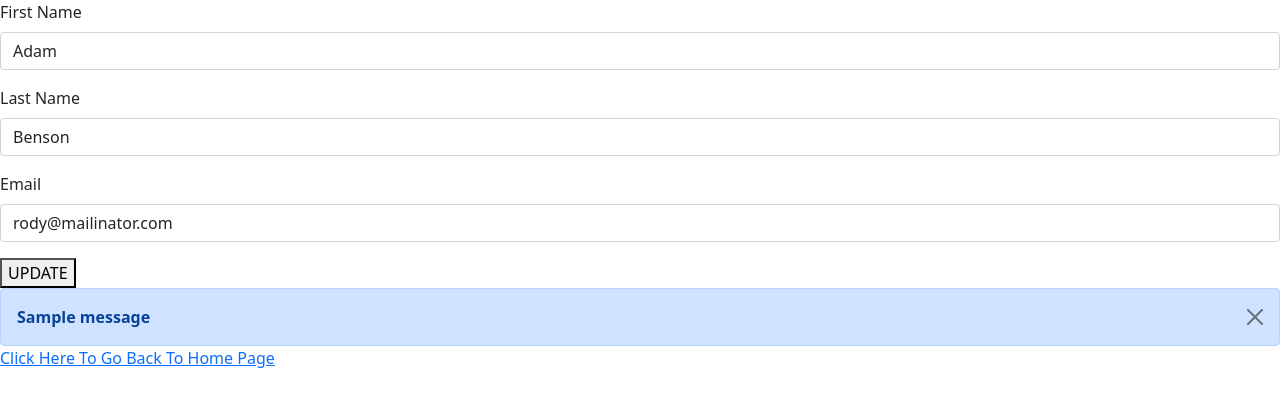
After one commit to bhavingopani/Simple-CRUD-L1-P1_Django, a Django app: page /editUser/5 in a window 1280 px wide. The commit adds this page. Shown: the top 407 px of the page. Run offline with Django 3.2, Linux system fonts and the light colour scheme; data comes from the database, SQL or seed files in the repository; both versions use the stored data as it was after the commit; tables that the repository leaves empty hold one stand-in row (values such as "Sample post"); one stand-in notice (Sample message) is shown.

Commit message:
Simple Crud level1 Project1 Did all the things except email sending and verification
Finished all the validation , the update thing took much time as was looking for multiple ways to update in the database. did all the validation, editing and updating in database is also happening, with messages displaying on the forms when submitted and updated.

```diff
--- a/simpleCrudAppL1P1/simpleCrudApp/urls.py
+++ b/simpleCrudAppL1P1/simpleCrudApp/urls.py
@@ -2,13 +2,13 @@ from django.contrib import admin
 from django.urls import path
 from simpleCrudApp import views
 
-urlpatterns = [
+
+urlpatterns = [  #this will send the respective request or matching request to views.py file
     # path('', views.)
-    path('', views.index, name="home"),
-    path('loginUser', views.loginUser, name="loginUser"),
-    path('createUser', views.createUser, name="createUser"),
-
-]
-
-# START WITH WHY createUser is not working first... Then go ahead with all ,., like creating superuser and user Django Admin , models and all.
-# ALSO FIRST CHANGE THE BRANCH AND COPY ALL FROM MASTER TO MAIN... AND DELETE THE MASTER BRANCH.
+    path('', views.index, name="home"),  # ''  here we dont need / as its unnecessary -- as its by default there that is why we dont have / in before any route  So '' this means "http://127.0.0.1:8000/" so no slash of / is required.
+    path('loginUser/', views.loginUser, name="loginUser"),   #The first argument to both methods is a route (pattern) that will be matched.
+    path('createUser/', views.createUser, name="createUser"),
+    # path('editUser/', views.editUser, name="editUser"), #/id can be used here too. will do that later
+    path('editUser/<user_id>',views.editUser, name="editUser"),
+    path('updateUser/<user_id>',views.updateUser,name="updateUser"),
+    path('deleteUser/<user_id>', views.deleteUser,name="deleteUser"), ]
--- a/simpleCrudAppL1P1/simpleCrudApp/views.py
+++ b/simpleCrudAppL1P1/simpleCrudApp/views.py
@@ -1,52 +1,166 @@
+# from ast import Break
+# import email
+# from multiprocessing import context
+from ast import Not
+from collections import UserList
+from distutils.log import error
+from black import err
 from django.contrib import messages
 from django.shortcuts import redirect, render
 from simpleCrudApp.models import CreateUser
 from django.contrib.auth import login, logout, authenticate
+from cryptography.fernet import Fernet   #for encrypting password
+from django.core.paginator import Paginator
+from simpleCrudAppL1P1.forms import editforms
 
 # Create your views here.
 def index(request):
-    users = CreateUser.objects.all()  #you can directly check this in shell -- what it prints -- with python3 manage.py shell
+    # users = CreateUser.objects.all()  #you can directly check this in shell -- what it prints -- with python3 manage.py shell
     # print("email", data)
     # GET THE DATA FROM THE DB And LIST IT.
     # WORK in SPLIT WINDOW
     # print(data)
-
-    return render(request, 'home.html',{'users':users}) #the home page will list all the details of the user
+    # list_of_teams = Team.objects.filter(team_level__exact="U09")
+    # exit()
+    user_list = CreateUser.objects.all()
+    # print(data)
+    # print("email", data)
+    # context = {} #as you can pass hear -- context can be used to send data.. and context can be passed in the below render
+    # data = {'users' : user_list}
+    # breakpoint()
+    # return context
+    # print (context)
+    # exit()
+    #SET UP PAGINATION
+    p = Paginator(CreateUser.objects.all(), 10)   #takes 2 arguments.. 1. what do we want to paginate for ex. model or the info from database? and 2. How many records per page we want?
+    #now we have keep track of the pages. so that each time we click on the next or previous button . we have to track if there are any data or not.
+    #for that we use all the methods of paginator function of django
+    page = request.GET.get('page') #for getting the page when the requesting that page
+    users = p.get_page(page) #the page here is the request metioned above
+    #now we have to pass this users varibale same like user_list- we  can do that additionally below
+    #NEXT TIME USE OTHER METHODS FOR PAGINATION.
+    return render(request, 'authenticate/home.html',
+        {'user_list':user_list, 'users':users}) #the home page will list all the details of the user
+        #now we dont need the user_list as we are using paginator so changed the way. can pass data via users variable and the same is that of user_list .. so can delete that or can chagne the name of users to user_lsit
 
 
 def loginUser(request):
     if request.method == "POST":
-        email = request.POST.get('email')
-        password = request.POST.get('password')
-        user = authenticate(email=email, password=password)
+        email = request.POST['email']
+        password = request.POST['password']
+        user = authenticate(request, email=email, password=password)
         if user is not None:
             login(request, user)
-            return redirect("/") #redirecting to home page if the user is correct
+        # Redirect to a success page.
+            return redirect('home')
         else:
-            return render(request, 'loginUser.html')
-    return render(request, 'loginUser.html')
+        # Return an 'invalid login' error message.
+            messages.success(request, ("There was an error logging in.. please try again"))
+            return redirect('loginUser')
+    else:
+        return render(request, 'authenticate/loginUser.html') #as we dont have any context values or to pass any variaables that you want to pass ahead
 
 
-def createUser(request):
+    #     email = request.POST.get('email')
+    #     password = request.POST.get('password')
+    #     user = authenticate(email=email, password=password)
+    #     if user is not None:
+    #         login(request, user)
+    #         return redirect("authenticate/") #redirecting to home page if the user is correct
+    #     else:
+    #         return render(request, 'authenticate/loginUser.html')
+    # return render(request, 'authenticate/loginUser.html')
+# START WITH THE LOGOUT BUTTON NOT WORKING --- IT DOES NOT REDIRECT YOU TO OTHER
+
+def createUser(request):   #next time check django form creation API.
     if request.method == "POST":
         first_name = request.POST.get('first_name')
         last_name = request.POST.get('last_name')
         email = request.POST.get('email')
         password=request.POST.get('password')
         confirm_password= request.POST.get('confirm_password')
-        if password == confirm_password:
-            password = request.POST.get('password')
-            createuser = CreateUser(first_name=first_name, last_name = last_name, email=email, password=password)
-            messages.success(request, 'Your profile has been created successfully!')
-            createuser.save()
+
+        #managing validation here in server or View.py ..
+        #Another way to manage validation is in template or html
+        error_message = None
+
+        if(not first_name):
+            error_message = "First Name is required!!"
+        if(not email):
+            error_message="Email is required!!"
+        if(not password):
+            error_message="Password is required!!"
+        if(not confirm_password):
+            error_message="confirm password is required!!"
+
+        if not error_message:
+            if password == confirm_password:
+                key = Fernet.generate_key()
+                fernet = Fernet(key)
+                password = request.POST.get('password')
+                password = fernet.encrypt(password.encode()) #encyption and encoding of password
+                #decryption of password MUST NOT BE USED - its better to use forget password method instead of decypting the password and tell the user that this is your password.
+                createuser = CreateUser(first_name=first_name, last_name = last_name, email=email, password=password)
+                messages.success(request, 'Your profile has been created successfully!')
+                createuser.save()
+            else:
+                messages.error(request, 'Password and Confirm password must be same')
         else:
-            messages.error(request, 'Password and Confirm password must be same')
-    return render(request, "createUser.html")
+            return render(request,'authenticate/createUser.html',{'error': error_message})
+
+    return render(request, "authenticate/createUser.html")
+
+def editUser(request, user_id ): #we are passing user id that we have passed and mentioned in the urls.py
+    #user_list = CreateUser.objects.all() this will grab all from the database but what we want is WE just want respective id and respective record
+    #if clicked on edit button
+    #here we want primary key or id in the database of the respective record or user that is to be edited
+    # user = CreateUser.objects.get(pk=user_id) #pk is the primary key.. and that of user_id - that is coming from the url
+                #this basically means.. whatever id you pass in the url .. that will be primary key of that userlist record
+    #passing it to the page
+    current_user = CreateUser.objects.get(pk=user_id)
+
+    return render(request, "authenticate/editUser.html",{'current_user':current_user})
+
+def updateUser(request, user_id):
+
+        update_user = CreateUser.objects.get(pk=user_id) #finding the particular database id here.
+        form = editforms(request.POST, instance=update_user) #takes two parameter
+        if form.is_valid():
+            form.save()
+            messages.success(request, "User updated successfully")
+            return render(request, "authenticate/editUser.html",{'current_user':update_user})
+
+
+
+        # if request.method == "POST":
+
+        #     {{current_user}}
+        #     # current_user.first_name = first_name
+        #     # form =
+        #     # user_id = request.POST.get('id')
+        #     first_name = request.POST.get('first_name')
+        #     last_name = request.POST.get('last_name')
+        #     email = request.POST.get('email')
+
+
+
+        #     current_user = CreateUser(user_id=user_id,first_name=first_name, last_name = last_name, email=email)
+        #     current_user.save()
+
+
+        # return redirect("http://127.0.0.1:8000/")
+            # return render(request, "authenticate/home.html" )
+
+def deleteUser(request, user_id):
+    current_user = CreateUser.objects.get(pk=user_id)   #decidig which one we are going to delete.
+    current_user.delete()
+    return redirect('home')
+
 
 
 def logoutUser(request):
     logout(request)
-    return redirect("/loginUser.html")  #here we are redirecting user to home page or index.html when they logout
+    return redirect("/loginUser")  #here we are redirecting user to home page or index.html when they logout
 
 
 # def logoutUser(request):
--- a/simpleCrudAppL1P1/simpleCrudAppL1P1/urls.py
+++ b/simpleCrudAppL1P1/simpleCrudAppL1P1/urls.py
@@ -20,4 +20,6 @@ from django.urls import path, include
 urlpatterns = [
     path('admin/', admin.site.urls),
     path('', include('simpleCrudApp.urls')),
+    # commented as there were errors.. use this process later on.# path('simpleCrudApp/', include('django.contrib.auth.urls')), #referencing - this will allow us to use bunch of urls that comes with  applications that come with authentication.
 ]
+# FOLLOW THE VIDEO AND CREATE AUTH as per his
--- /dev/null
+++ b/simpleCrudAppL1P1/templates/authenticate/editUser.html
@@ -0,0 +1,87 @@
+
+
+<!DOCTYPE html>
+<html>
+    <head>
+        <meta charset="utf-8">
+        <title>Edit User Details</title>
+        <meta name="viewport" content="width=device-width, initial-scale=1">
+        <!-- Bootstrap CSS -->
+        <link href="https://cdn.jsdelivr.net/npm/bootstrap@5.1.3/dist/css/bootstrap.min.css" rel="stylesheet" integrity="sha384-1BmE4kWBq78iYhFldvKuhfTAU6auU8tT94WrHftjDbrCEXSU1oBoqyl2QvZ6jIW3" crossorigin="anonymous">
+    </head>
+    <body>
+        {% comment %} {{print(reqest.POST.get)}} {% endcomment %}
+        <form method="POST" action = "/updateUser/{{current_user.id}}" >
+            {% csrf_token %}
+            {% comment %} {{user.id}} {% endcomment %}
+            {% comment %} {%for user in current_users%} {% endcomment %}
+                {% comment %} {{user}} {% endcomment %}
+
+            {% comment %} whenever you display id from the existing database- which can not be changed... in that case you can make it Readonly by mentioning readonly {% endcomment %}
+            <div class="mb-3">
+                <label for="formGroupExampleInput" class="form-label">First Name</label>
+                <input type="text" class="form-control" name="first_name" value="{{current_user.first_name}}">
+            </div>
+            <div class="mb-3">
+                <label for="last_name" class="form-label">Last Name</label>
+                <input type="text" class="form-control"  name="last_name" value="{{current_user.last_name}}" >
+            </div>
+            <div class="mb-3">
+                <label for="email" class="form-label">Email</label>
+                <input type="email" class="form-control" name="email" value="{{current_user.email}}">
+            </div>
+
+            {% comment %} <div class="mb-3">
+                <label for="password" class="form-label">Password</label>
+                <input type="password" class="form-control" id="password" name="password" placeholder="Enter New Password If you want to change">
+            </div> {% endcomment %}
+
+            {% comment %} MAKE SURE The password and confirm password should be same otherwise the form will not be submitted {% endcomment %}
+            {% comment %} <div class="mb-3">
+                <label for="cofirm_password" class="form-label">Confirm Password</label>
+                <input type="password" class="form-control" id="confirm_password_test" name="confirm_password" placeholder="Enter New Password again to confirm">
+            </div> {% endcomment %}
+            {% comment %} {%endfor%} {% endcomment %}
+
+            {% comment %} <div class="mb-3"> {% endcomment %}
+
+
+
+            {% comment %} <a href="{% url 'updateUser' user.id %}" class="btn btn-outline-secondary btn-sm"> UPDATE </a> {% endcomment %}
+            <button>   UPDATE </button>
+            {% comment %} <button class="w-100 btn btn-lg btn-primary" type="submit">Edit User</button>      {% endcomment %}
+                {% comment %} when summitted the data will be edited and the edit should happen
+                Once successful the data will be edited and submitted in database
+                and Reditect to home page  {% endcomment %}
+
+            {% comment %} </div> {% endcomment %}
+            {% comment %} enter name attribute to all  {% endcomment %}
+            {% if messages %}
+            {% for message in messages %}
+
+            <div class="alert alert-primary alert-dismissible fade show my-0" role="alert">
+                {% comment %} using for loop as we have to run through the loop to find out of messsages {% endcomment %}
+                <strong>{{ message }}</strong>
+                <button type="button" class="btn-close" data-bs-dismiss="alert" aria-label="Close"></button>
+            </div>
+
+            {% endfor %}
+            {% endif %}
+
+            <a href= "{% url 'home' %}"> Click Here To Go Back To Home Page </a>
+        </form>
+
+            {% comment %} {% if messages %}
+            {% for message in messages %}
+
+            <div class="alert alert-primary alert-dismissible fade show my-0" role="alert">
+                {% comment %} using for loop as we have to run through the loop to find out of messsages {% endcomment %}
+                {% comment %} <strong>{{ message }}</strong>
+                <button type="button" class="btn-close" data-bs-dismiss="alert" aria-label="Close"></button>
+            </div>
+             {% endcomment %}
+            {% comment %} {% endfor %}
+            {% endif %} {% endcomment %}
+        <script src="https://cdn.jsdelivr.net/npm/bootstrap@5.1.3/dist/js/bootstrap.bundle.min.js" integrity="sha384-ka7Sk0Gln4gmtz2MlQnikT1wXgYsOg+OMhuP+IlRH9sENBO0LRn5q+8nbTov4+1p" crossorigin="anonymous"></script>
+    </body>
+</html>
```
Also changed, not shown: simpleCrudAppL1P1/simpleCrudApp/models.py (+13 -9 lines), simpleCrudAppL1P1/simpleCrudAppL1P1/forms.py (added, +10 -0 lines), simpleCrudAppL1P1/templates/authenticate/createUser.html (renamed from simpleCrudAppL1P1/templates/createUser.html, +10 -3 lines), simpleCrudAppL1P1/templates/authenticate/home.html (renamed from simpleCrudAppL1P1/templates/home.html, +47 -9 lines), simpleCrudAppL1P1/templates/authenticate/loginUser.html (renamed from simpleCrudAppL1P1/templates/loginUser.html, +17 -2 lines), simpleCrudAppL1P1/templates/authenticate/updateUser.html (added, +72 -0 lines), simpleCrudAppL1P1/db.sqlite3, simpleCrudAppL1P1/simpleCrudApp/migrations/0003_auto_20220408_0532.py (added), simpleCrudAppL1P1/simpleCrudApp/migrations/0004_auto_20220408_0625.py (added), simpleCrudAppL1P1/simpleCrudApp/migrations/0005_auto_20220408_0851.py (added).
